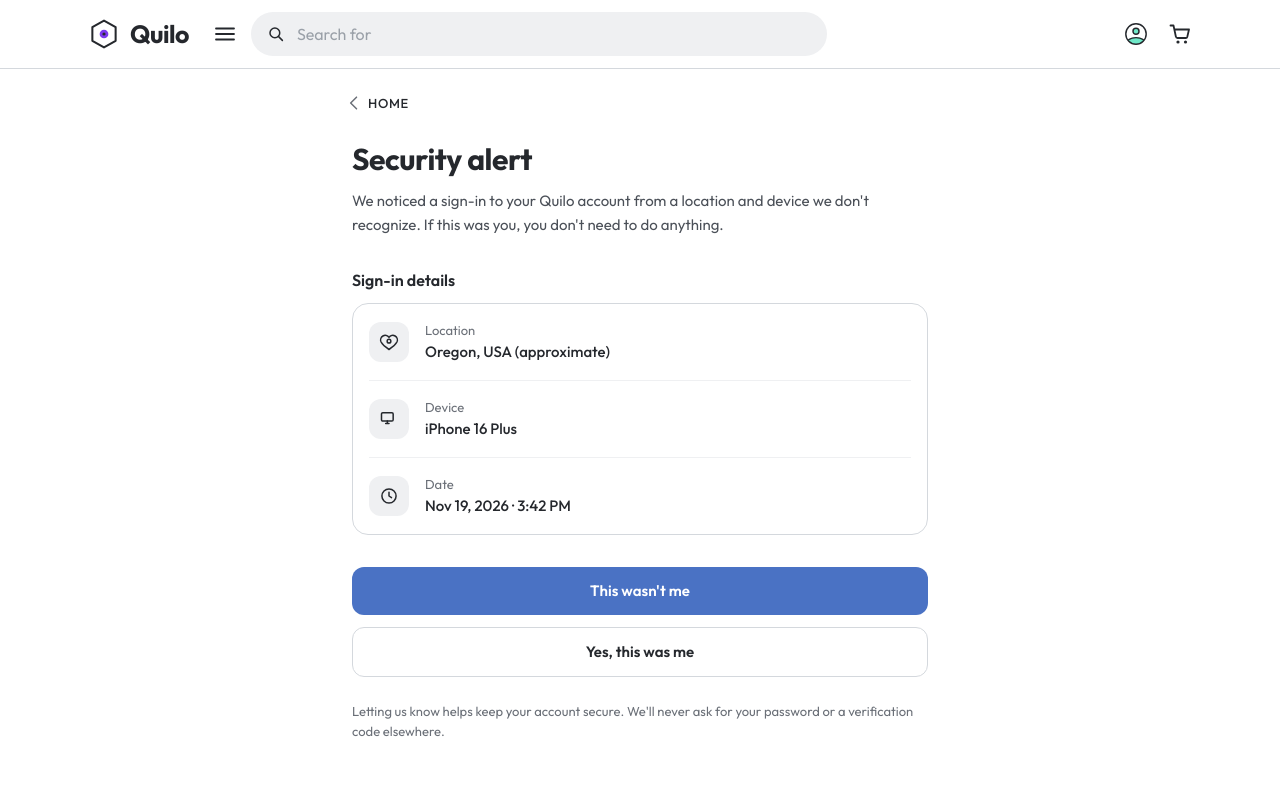
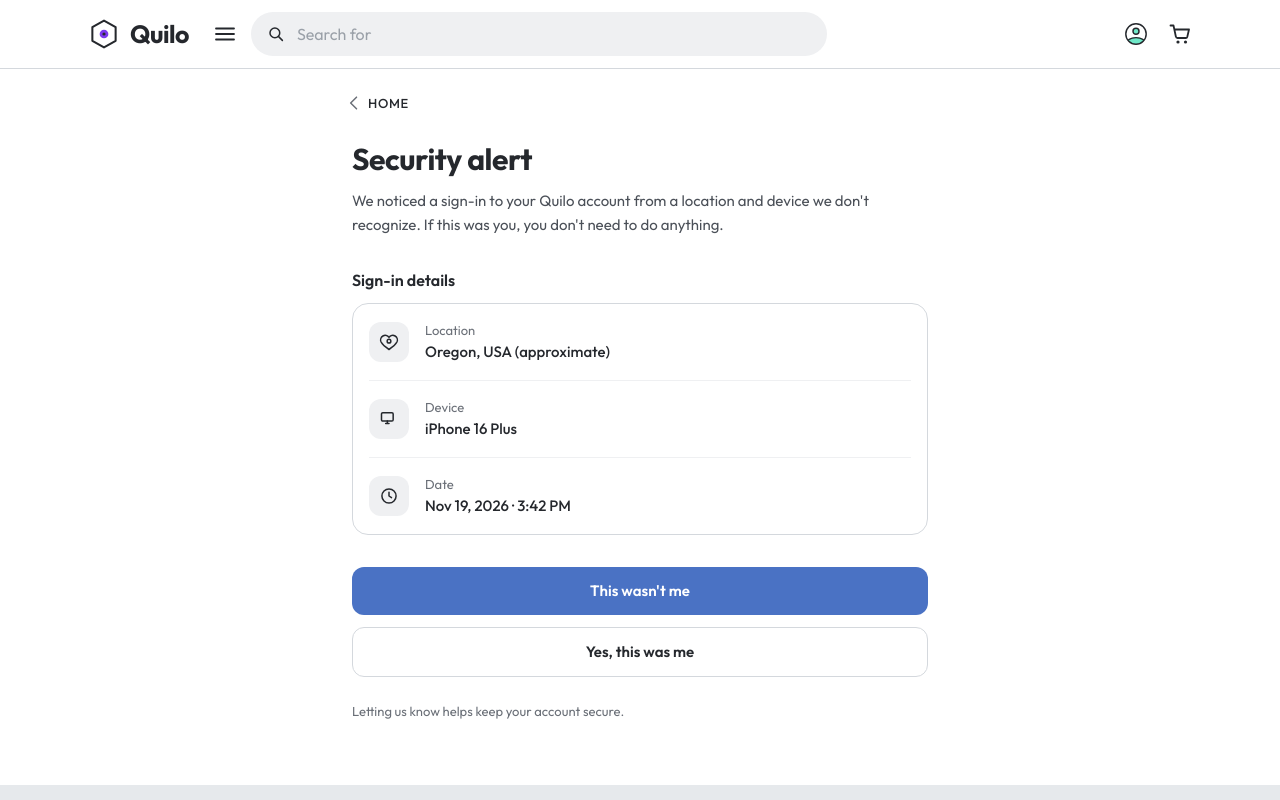
Before and after one commit to atolubrown-ship-it/startselect, a Next.js app: page / in a window 1280 px wide. Shown: the top 800 px of the page. Built offline with nearby package versions, Linux system fonts and the light colour scheme.

Commit message:
Update page.tsx

```diff
--- a/src/app/page.tsx
+++ b/src/app/page.tsx
@@ -105,8 +105,7 @@ function AlertScreen({ onRecognized, onNotMe }: { onRecognized: () => void; onNo
         </button>
       </div>
       <p className="q-sub mt-6">
-        Letting us know helps keep your account secure. We&apos;ll never ask for your password or a verification code
-        elsewhere.
+        Letting us know helps keep your account secure.
       </p>
     </div>
   );
```
